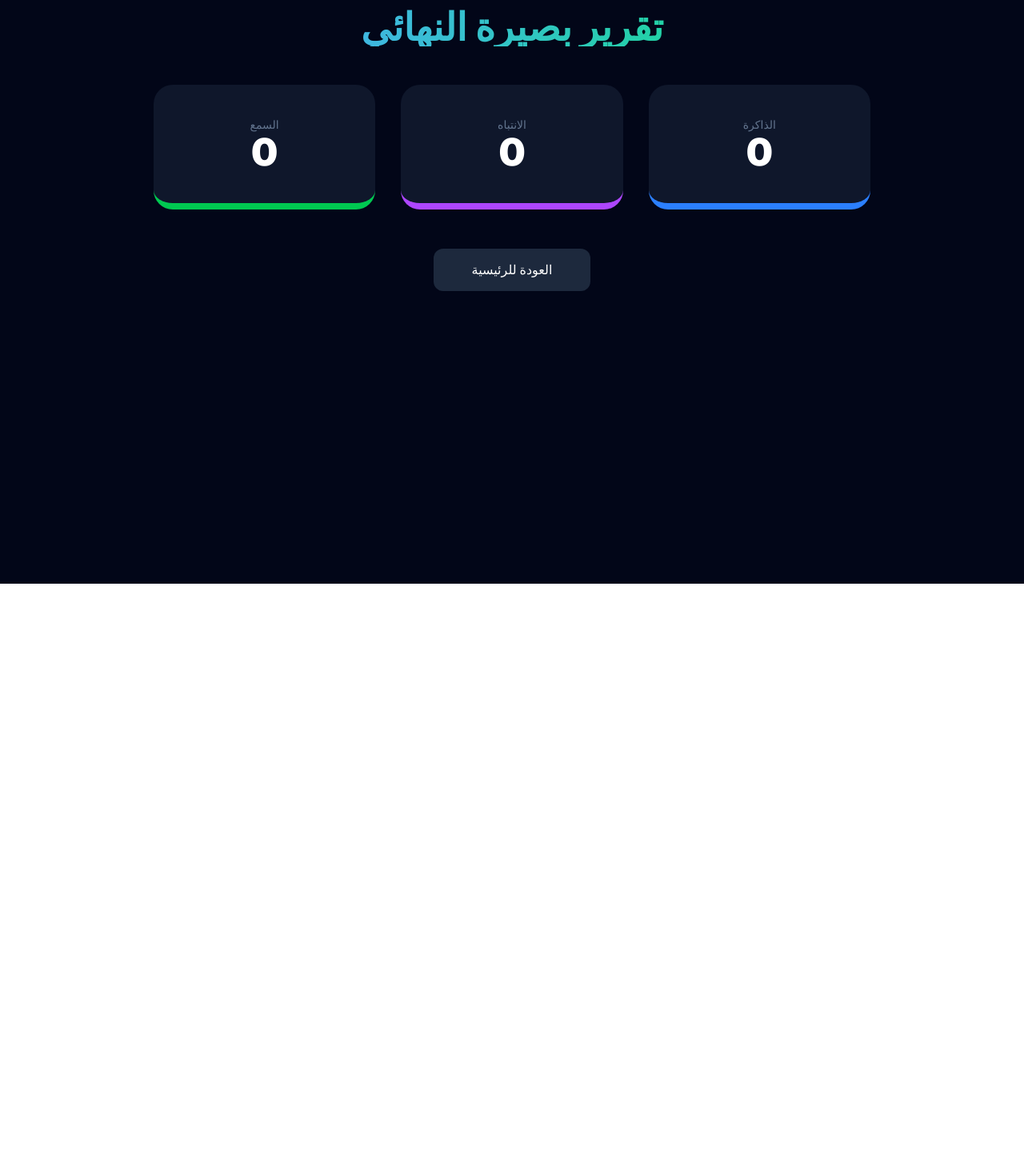
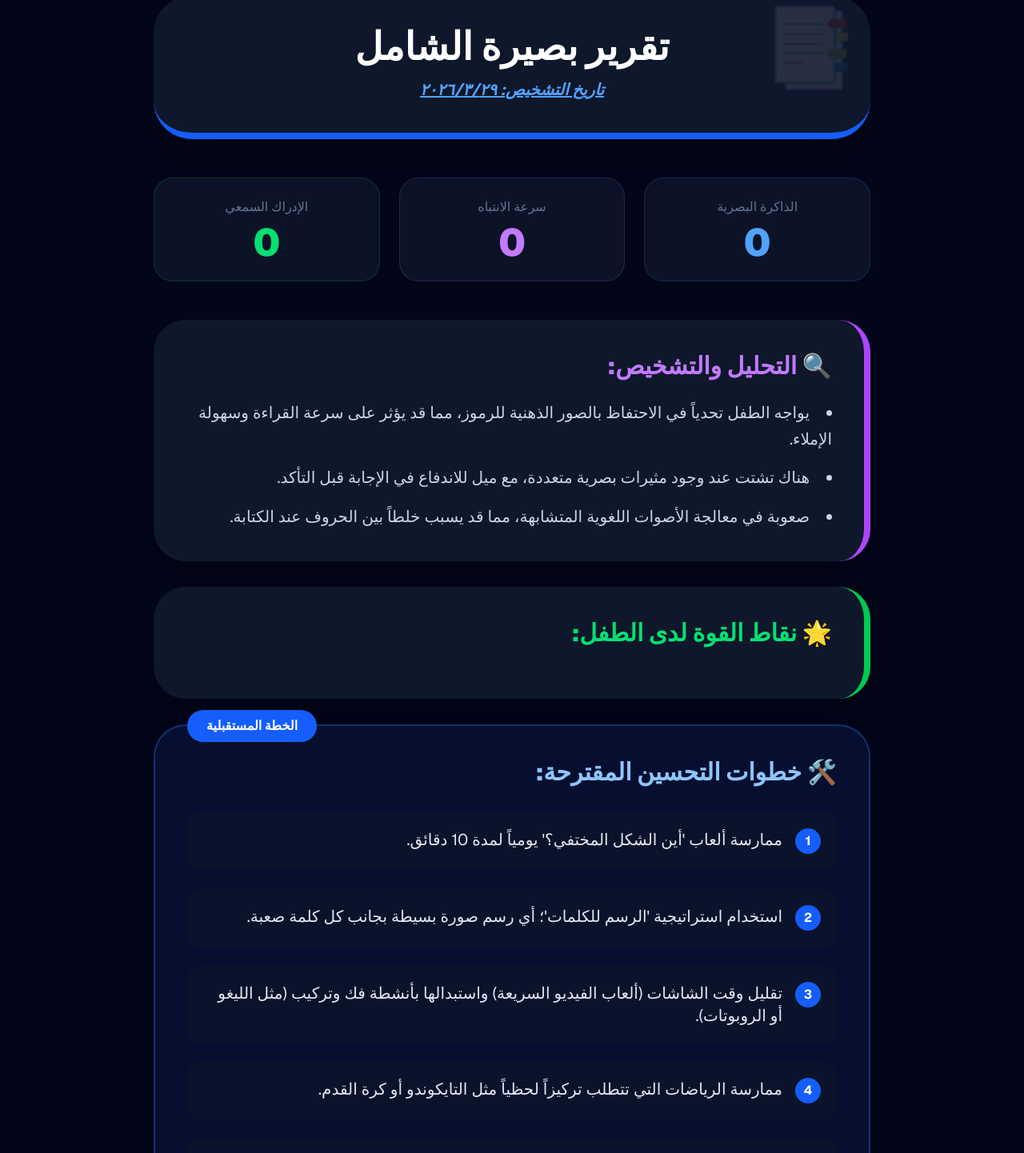
Before and after one commit to vivaex/basira-global, a Next.js app: page /diagnose/results in a window 1280 px wide. Shown: the part 70-1512 px from the top of the page at 80% size. Before the commit the page ends 800 px from the top, so only its background shows below. Built offline with nearby package versions, Linux system fonts and the light colour scheme.

Commit message:
added comprehensive medical report and improvement plan

```diff
--- a/app/diagnose/results/page.tsx
+++ b/app/diagnose/results/page.tsx
@@ -2,7 +2,7 @@
 import { useEffect, useState } from 'react';
 import Link from 'next/link';
 
-export default function Results() {
+export default function DetailedResults() {
   const [sc, setSc] = useState({ mem: 0, att: 0, aud: 0 });
 
   useEffect(() => {
@@ -13,25 +13,114 @@ export default function Results() {
     });
   }, []);
 
+  // دالة توليد الخطة العلاجية والتشخيص
+  const generatePlan = () => {
+    const report = {
+      analysis: [] as string[],
+      plan: [] as string[],
+      strengths: [] as string[]
+    };
+
+    // 1. تحليل الذاكرة البصرية
+    if (sc.mem < 30) {
+      report.analysis.push("يواجه الطفل تحدياً في الاحتفاظ بالصور الذهنية للرموز، مما قد يؤثر على سرعة القراءة وسهولة الإملاء.");
+      report.plan.push("ممارسة ألعاب 'أين الشكل المختفي؟' يومياً لمدة 10 دقائق.");
+      report.plan.push("استخدام استراتيجية 'الرسم للكلمات'؛ أي رسم صورة بسيطة بجانب كل كلمة صعبة.");
+    } else {
+      report.strengths.push("امتلاك ذاكرة بصرية قوية تساعده على حفظ الوجوه والأشكال الهندسية ببراعة.");
+    }
+
+    // 2. تحليل الانتباه والسرعة
+    if (sc.att < 50) {
+      report.analysis.push("هناك تشتت عند وجود مثيرات بصرية متعددة، مع ميل للاندفاع في الإجابة قبل التأكد.");
+      report.plan.push("تقليل وقت الشاشات (ألعاب الفيديو السريعة) واستبدالها بأنشطة فك وتركيب (مثل الليغو أو الروبوتات).");
+      report.plan.push("ممارسة الرياضات التي تتطلب تركيزاً لحظياً مثل التايكوندو أو كرة القدم.");
+    } else {
+      report.strengths.push("سرعة رد فعل ممتازة وقدرة عالية على تجاهل المشتتات المحيطة.");
+    }
+
+    // 3. تحليل الإدراك السمعي
+    if (sc.aud < 40) {
+      report.analysis.push("صعوبة في معالجة الأصوات اللغوية المتشابهة، مما قد يسبب خلطاً بين الحروف عند الكتابة.");
+      report.plan.push("الاستماع لقصص صوتية ثم طلب إعادة سرد أحداثها بالترتيب.");
+      report.plan.push("تمارين التمييز الصوتي (مثلاً: ما الفرق بين صوت السين والصاد؟).");
+    } else {
+      report.strengths.push("إدراك سمعي حاد وقدرة متميزة على اتباع التعليمات اللفظية المعقدة.");
+    }
+
+    return report;
+  };
+
+  const fullReport = generatePlan();
+
   return (
-    <main className="min-h-screen bg-slate-950 text-white p-8 md:p-20 font-sans" dir="rtl">
-      <div className="max-w-4xl mx-auto text-center">
-        <h1 className="text-5xl font-black mb-12 bg-gradient-to-r from-blue-400 to-green-400 bg-clip-text text-transparent">تقرير بصيرة النهائي</h1>
-        <div className="grid md:grid-cols-3 gap-8 mb-16">
-          <div className="bg-slate-900 p-10 rounded-3xl border-b-8 border-blue-500">
-            <div className="text-slate-500 text-sm">الذاكرة</div>
-            <div className="text-5xl font-black">{sc.mem}</div>
-          </div>
-          <div className="bg-slate-900 p-10 rounded-3xl border-b-8 border-purple-500">
-            <div className="text-slate-500 text-sm">الانتباه</div>
-            <div className="text-5xl font-black">{sc.att}</div>
-          </div>
-          <div className="bg-slate-900 p-10 rounded-3xl border-b-8 border-green-500">
-            <div className="text-slate-500 text-sm">السمع</div>
-            <div className="text-5xl font-black">{sc.aud}</div>
-          </div>
+    <main className="min-h-screen bg-slate-950 text-white p-4 md:p-16 font-sans" dir="rtl">
+      <div className="max-w-4xl mx-auto">
+
+        {/* هيدر التقرير */}
+        <div className="bg-slate-900 p-10 rounded-[3rem] border-b-8 border-blue-600 shadow-2xl mb-12 text-center relative overflow-hidden">
+          <div className="absolute top-0 right-0 p-4 opacity-10 text-8xl">📑</div>
+          <h1 className="text-5xl font-black mb-4">تقرير بصيرة الشامل</h1>
+          <p className="text-blue-400 text-xl font-bold italic underline">تاريخ التشخيص: {new Date().toLocaleDateString('ar-EG')}</p>
         </div>
-        <Link href="/" className="bg-slate-800 px-12 py-4 rounded-xl">العودة للرئيسية</Link>
+
+        {/* سكورات ملونة */}
+        <div className="grid grid-cols-1 md:grid-cols-3 gap-6 mb-12">
+            <div className="bg-slate-900/80 p-6 rounded-3xl border border-blue-500/20 text-center">
+                <span className="text-slate-500 block mb-2">الذاكرة البصرية</span>
+                <span className="text-5xl font-black text-blue-400">{sc.mem}</span>
+            </div>
+            <div className="bg-slate-900/80 p-6 rounded-3xl border border-purple-500/20 text-center">
+                <span className="text-slate-500 block mb-2">سرعة الانتباه</span>
+                <span className="text-5xl font-black text-purple-400">{sc.att}</span>
+            </div>
+            <div className="bg-slate-900/80 p-6 rounded-3xl border border-green-500/20 text-center">
+                <span className="text-slate-500 block mb-2">الإدراك السمعي</span>
+                <span className="text-5xl font-black text-green-400">{sc.aud}</span>
+            </div>
+        </div>
+
+        <div className="space-y-8">
+            {/* قسم التحليل */}
+            <section className="bg-slate-900 p-10 rounded-[2.5rem] border-r-8 border-purple-500 shadow-xl">
+                <h2 className="text-3xl font-black mb-6 flex items-center gap-3 text-purple-400">🔍 التحليل والتشخيص:</h2>
+                <ul className="space-y-4 text-xl text-slate-300 leading-relaxed list-disc list-inside">
+                    {fullReport.analysis.map((item, i) => <li key={i}>{item}</li>)}
+                    {fullReport.analysis.length === 0 && <li>جميع مؤشرات المعالجة المعرفية تقع ضمن النطاق الطبيعي والممتاز.</li>}
+                </ul>
+            </section>
+
+            {/* قسم نقاط القوة */}
+            <section className="bg-slate-900 p-10 rounded-[2.5rem] border-r-8 border-green-500 shadow-xl">
+                <h2 className="text-3xl font-black mb-6 flex items-center gap-3 text-green-400">🌟 نقاط القوة لدى الطفل:</h2>
+                <ul className="space-y-4 text-xl text-slate-300 leading-relaxed list-disc list-inside">
+                    {fullReport.strengths.map((item, i) => <li key={i}>{item}</li>)}
+                </ul>
+            </section>
+
+            {/* الخطة العلاجية */}
+            <section className="bg-blue-900/20 p-10 rounded-[2.5rem] border-2 border-blue-500/30 shadow-2xl relative">
+                <div className="absolute -top-5 left-10 bg-blue-600 text-white px-6 py-2 rounded-full font-black">الخطة المستقبلية</div>
+                <h2 className="text-3xl font-black mb-8 text-blue-300">🛠️ خطوات التحسين المقترحة:</h2>
+                <div className="space-y-6">
+                    {fullReport.plan.map((item, i) => (
+                        <div key={i} className="flex gap-4 items-start bg-slate-900/60 p-5 rounded-2xl">
+                            <span className="bg-blue-600 text-white w-8 h-8 rounded-full flex items-center justify-center flex-shrink-0 font-bold">{i+1}</span>
+                            <p className="text-xl text-slate-200">{item}</p>
+                        </div>
+                    ))}
+                    {fullReport.plan.length === 0 && <p className="text-xl text-green-400 font-bold">يُنصح بالاستمرار في تطوير المهارات المتقدمة، مثل تعلم لغة ثانية أو البدء بمبادئ البرمجة والعمليات المنطقية.</p>}
+                </div>
+            </section>
+        </div>
+
+        {/* أزرار الأكشن */}
+        <div className="mt-16 flex flex-wrap gap-4 justify-center no-print">
+            <button onClick={() => window.print()} className="bg-blue-600 hover:bg-blue-500 px-12 py-5 rounded-2xl font-black text-xl shadow-lg transition-all">طباعة التقرير (PDF) 📄</button>
+            <Link href="/" className="bg-slate-800 hover:bg-slate-700 px-12 py-5 rounded-2xl font-black text-xl transition-all">العودة للرئيسية</Link>
+        </div>
+
+        <p className="text-center text-slate-600 mt-10 text-sm italic">بصيرة v1.0 - تم التوليد بواسطة محرك التشخيص الذكي</p>
       </div>
     </main>
   );
```
